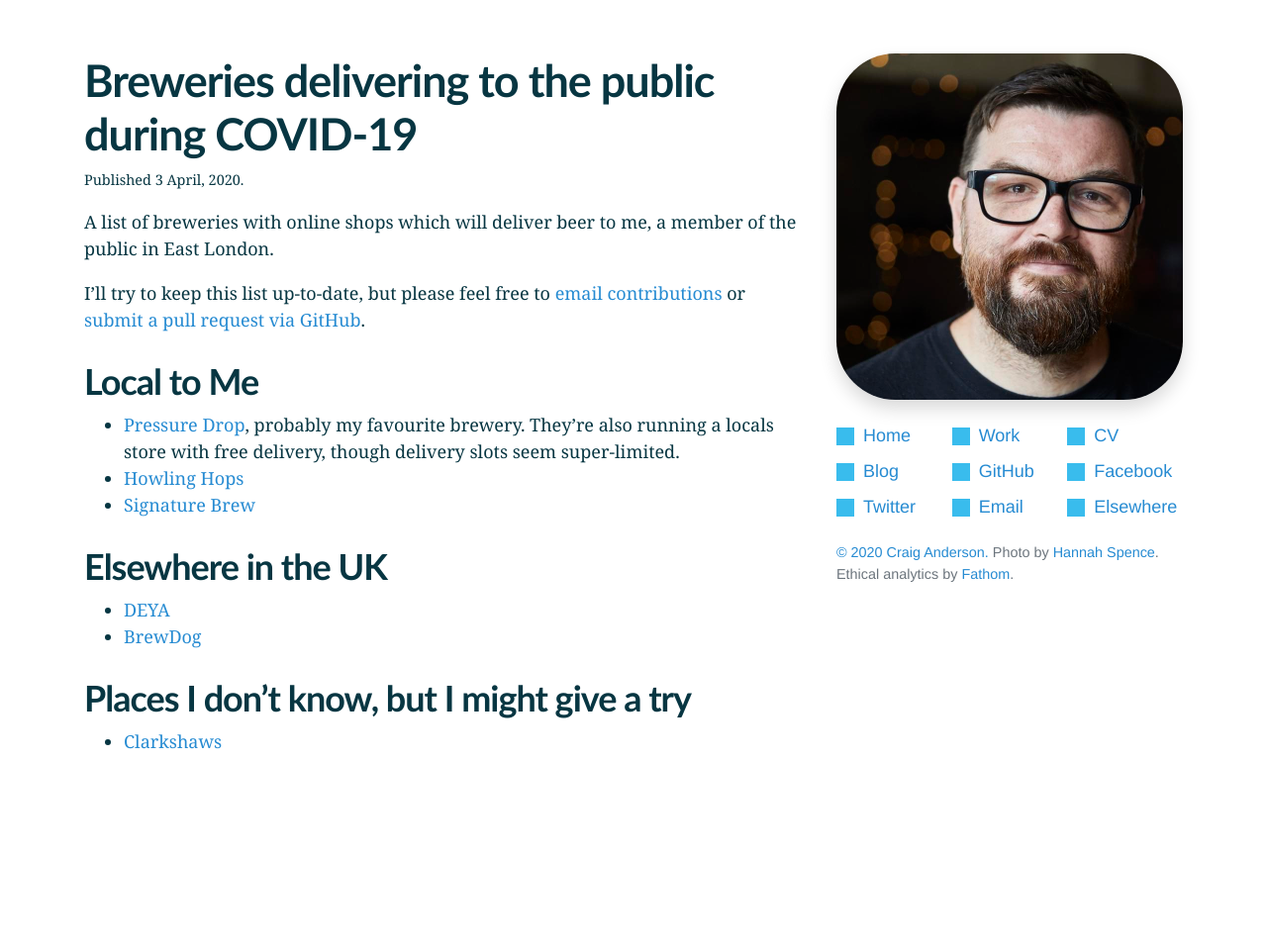
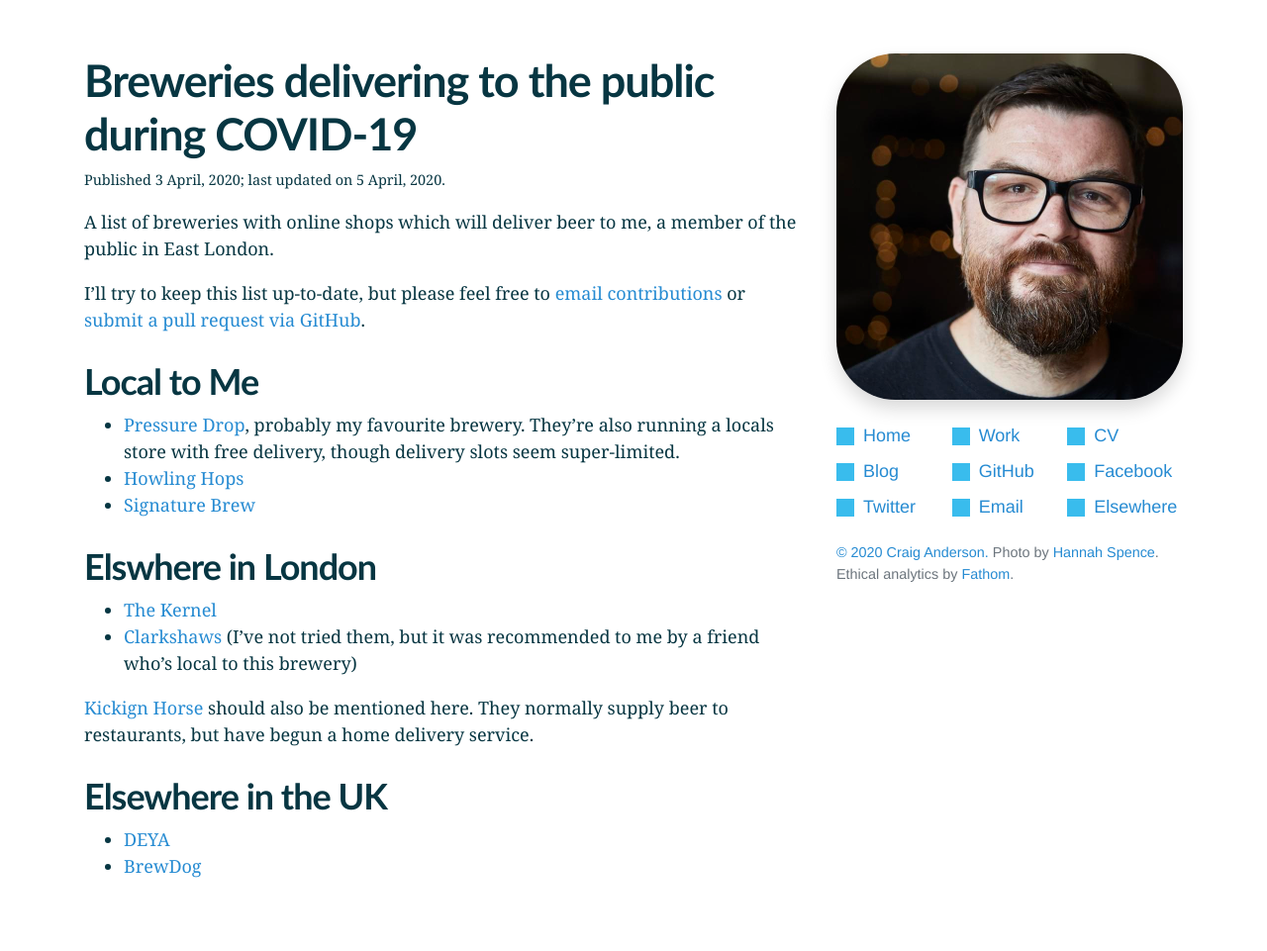
Before and after one commit to craiga/craiga.id.au, a Jekyll site: the page built from _lists/covid-19-breweries.markdown, in a window 1280 px wide. Shown: the whole page at 99% size. Built offline with Jekyll 4.4.1, drawn with Linux system fonts in a browser that asks for light colours; before the commit the page ends 900 px from its top, so only the background shows below that; grey boxes are pictures that could not be loaded.

Commit message:
Update covid-19-breweries.markdown

```diff
--- a/_lists/covid-19-breweries.markdown
+++ b/_lists/covid-19-breweries.markdown
@@ -2,7 +2,8 @@
 title: Breweries delivering to the public during COVID-19
 description: A list of breweries with online shops which will deliver beer to me, a member of the public in East London.
 layout: post
-date: '2020-04-03T17:40:00+01:00'
+date: 2020-04-03T17:40:00+01:00
+date_updated: 2020-04-05T11:20:00+01:00
 ---
 
 A list of breweries with online shops which will deliver beer to me, a member of the public in East London.
@@ -15,11 +16,14 @@
 * [Howling Hops](https://www.howlinghops.co.uk/shop/)
 * [Signature Brew](https://www.signaturebrew.co.uk/collections/live)
 
+## Elswhere in London
+
+* [The Kernel](https://store.thekernelbrewery.com)
+* [Clarkshaws](https://www.clarkshaws.co.uk/shop.html) (I've not tried them, but it was recommended to me by a friend who's local to this brewery)
+
+[Kickign Horse](https://kicking-horse-craft-beer-merchants.myshopify.com) should also be mentioned here. They normally supply beer to restaurants, but have begun a home delivery service.
+
 ## Elsewhere in the UK
 
 * [DEYA](https://shop.deyabrewing.com)
 * [BrewDog](https://www.brewdog.com/uk/shop)
-
-## Places I don't know, but I might give a try
-
- * [Clarkshaws](https://www.clarkshaws.co.uk/shop.html)
```
